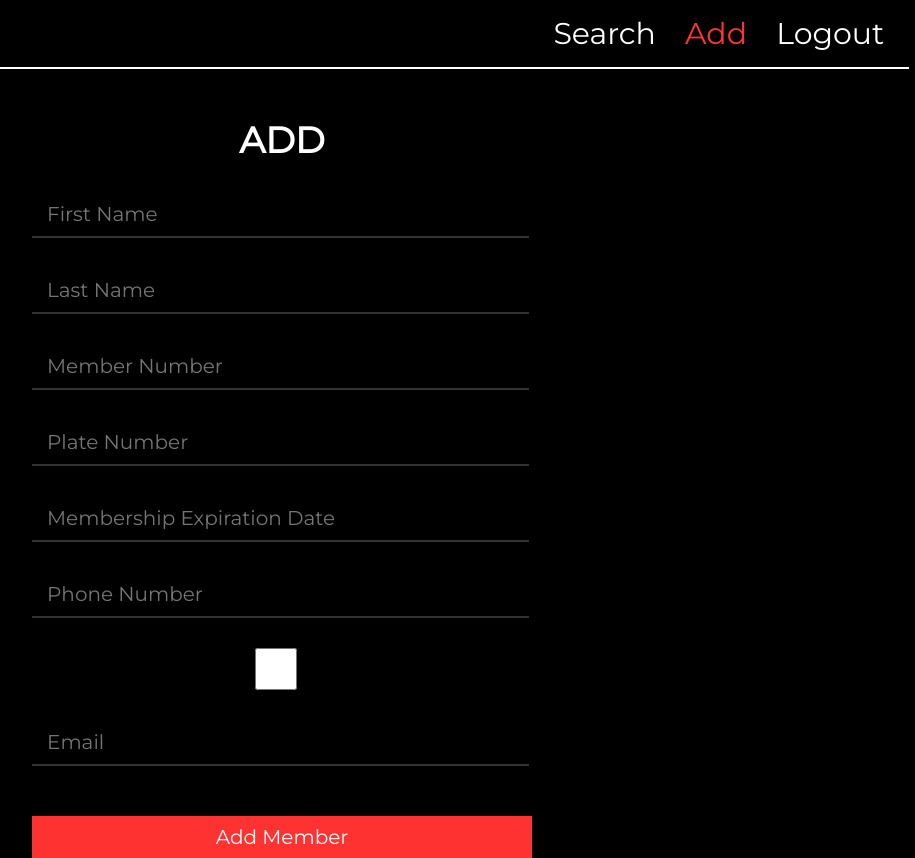
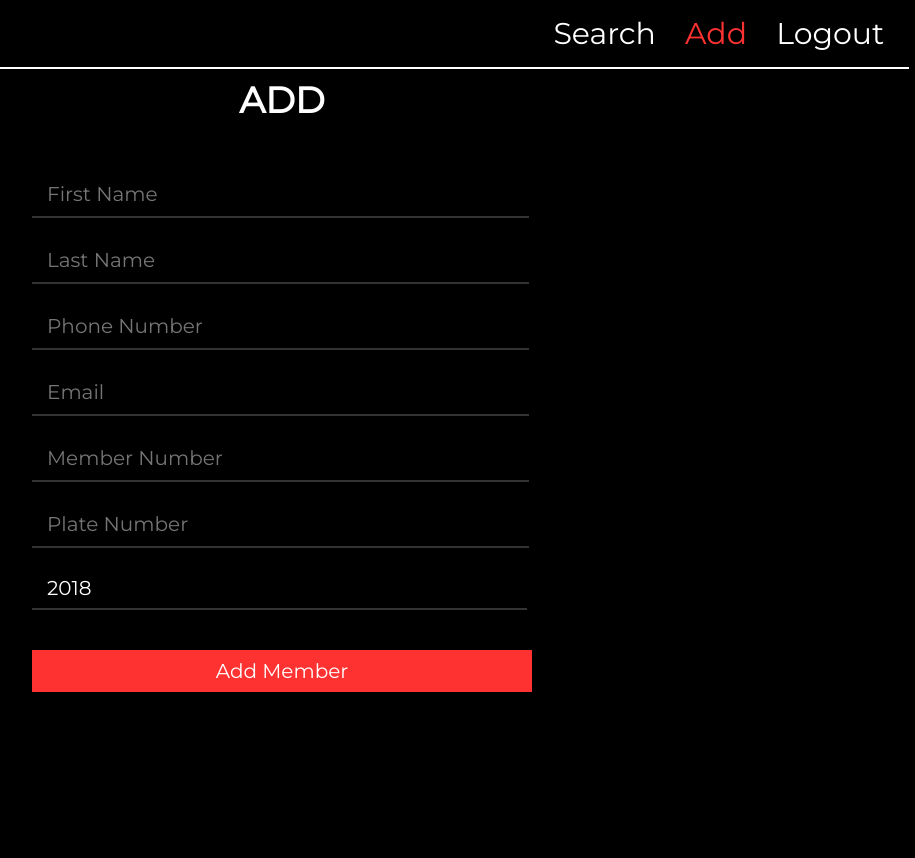
Before and after one commit to unitedideas/memberomra, a Django app: page /add in a window 1280 px wide. Shown: the whole page, without its empty margins (358-1273 px from the left). After the commit the page ends 692 px from the top, so only its background shows below. Run offline with Django 3.2, Linux system fonts and the light colour scheme; the visitor is signed in with stand-in values (Sample User, id 1); some libraries are stand-ins or nearby versions.

Commit message:
updated form attr to create placeholder add page errors added registered rideradmin forms excluded field model removed active, from model model added membership year view added form errors base css added form select to class

```diff
--- a/members/forms.py
+++ b/members/forms.py
@@ -26,3 +26,4 @@ class AddMemberForm(ModelForm):
     class Meta:
         model = Rider
         fields = '__all__'
+        exclude = ['expirationDate']
--- a/members/models.py
+++ b/members/models.py
@@ -2,20 +2,24 @@ from django.db import models
 import datetime
 
 YEAR_CHOICES = []
-for r in range(2010, (datetime.datetime.now().year + 5)):
+for r in range(2018, (datetime.datetime.now().year + 2)):
     YEAR_CHOICES.append((r, r))
 
 
 class Rider(models.Model):
     firstName = models.CharField('First Name', help_text='First Name', null=True, blank=True, max_length=120)
     lastName = models.CharField('Last Name', help_text='Last Name', null=True, blank=True, max_length=120)
+    phoneNumber = models.CharField('Phone Number', help_text='Phone Number', null=True, blank=True, max_length=13)
+    email = models.EmailField('Email', help_text='Email', null=True, blank=True, max_length=120)
     memberNumber = models.CharField('Member Number', help_text='Member Number', null=True, blank=True, max_length=120)
     plateNumber = models.CharField('Plate Number', help_text='Plate Number', null=True, blank=True, max_length=120)
-    expirationDate = models.DateField('Membership Expiration Date', help_text='Membership Expiration Date', null=True,
-                                      blank=True)
-    phoneNumber = models.CharField('Phone Number', help_text='Phone Number', null=True, blank=True, max_length=13)
-    active = models.BooleanField('Membership Active', help_text='Membership Active', )
-    email = models.EmailField('Email', help_text='Email', null=True, blank=True, max_length=120)
+    membershipYear = models.CharField('Membership Year', choices=YEAR_CHOICES, default='2018',
+                                      help_text='2018', null=True, blank=True, max_length=40)
+
+    # membershipYear = models.CharField('Membership Year', choices=YEAR_CHOICES, help_text='Membership Year', null=True,
+    #                                   blank=True, max_length=40)
+
+    # active = models.BooleanField('Membership Active', help_text='Membership Active', )
 
     class Meta:
         verbose_name = 'Rider'
@@ -26,7 +30,7 @@ class Rider(models.Model):
 
 
 class Year(models.Model):
-    year = models.IntegerField(choices=YEAR_CHOICES, unique=True, default=datetime.datetime.now().year)
+    year = models.IntegerField(choices=YEAR_CHOICES, default=datetime.datetime.now().year)
 
     class Meta:
         verbose_name = 'Year'
@@ -110,4 +114,4 @@ class Position(models.Model):
         verbose_name_plural = verbose_name
 
     def __str__(self):
-        return str(self.rider) + " - " + str(self.place) + " Place" + " " + str(self.value) + " points"
+        return str(self.rider) + " - " + str(self.place) + " Place"
--- a/members/templates/members/add.html
+++ b/members/templates/members/add.html
@@ -16,7 +16,7 @@
             {% csrf_token %}
             {#        {% include 'add_form.html' %}#}
             {% for field in form %}
-                {#                <p class="form-group">{{ field.label }}</p>#}
+                <p class="form-group">{{ field.errors }}</p>
                 <p class="form-group">{{ field }}</p>
             {% endfor %}
             <button type="submit">Add Member</button>
--- a/members/views.py
+++ b/members/views.py
@@ -3,7 +3,7 @@ from django.shortcuts import render
 from django.contrib.auth.decorators import login_required
 from members.forms import AddMemberForm
 from .models import *
-from django.http import JsonResponse, HttpResponseRedirect
+from django.http import JsonResponse, HttpResponseRedirect, HttpResponse
 import json
 
 
@@ -35,7 +35,8 @@ def add(request):
             return HttpResponseRedirect('/add')
         else:
             print('error')
-            render(request, 'members/add.html', {'form': form})
+            args = {'form': form, 'errors': form.errors}
+            return render(request, 'members/add.html', args)
     else:
         print('get method')
         form = AddMemberForm()
@@ -49,7 +50,7 @@ def member_search(request):
     if request is not None:
         search_results = Rider.objects.filter(firstName__contains=search_data["firstName"])
         search_results = search_results.filter(lastName__contains=search_data["lastName"])
-        search_results = search_results.filter(memberNumber__contains=search_data["memberNumber"])
+        search_results = search_results.filter(memberNumber__contains=search_data["memberNumber"]).order_by('lastName')
         search_results = serialize('json', search_results)
 
     return JsonResponse({"search_results": search_results})
--- a/static/memberomra/css/base.css
+++ b/static/memberomra/css/base.css
@@ -17,7 +17,7 @@ body {
 }
 
 .header_top_block {
-    height: 80px;
+    height: 40px;
     background-color: #000000;
     z-index: 5;
 }
@@ -161,9 +161,10 @@ button:visited {
 .left_half_container {
     width: 40%;
     float: left;
+    position: fixed;
 }
 
-.search-form input[type=text], input[type=email],input[type=checkbox], select {
+.search-form input[type=text], input[type=email], input[type=checkbox], select {
     border: none;
     border-bottom: 2px solid rgb(51, 51, 51);
     background-color: inherit;
@@ -201,20 +202,13 @@ button:visited {
 
 .form-group {
     text-align: center;
-    margin-bottom: 30px;
+    margin-bottom: 20px;
 }
 
 .selected_page {
     color: rgb(255, 50, 50)
 }
 
-.result-form {
-    width: 100%;
-    max-width: 500px;
-    display: inline-block;
-    height: 42px;
-    padding-left: 15px;
-}
 
 .result_block {
     padding: 5px;
@@ -226,8 +220,8 @@ button:visited {
 .result_group {
     display: flex;
     margin-bottom: 10px;
-    background-color:  rgb(31, 31, 31);
-    padding: 5px;
+    background-color: rgb(31, 31, 31);
+    padding: 2px;
 
 }
 
@@ -260,11 +254,15 @@ p {
 
 
 @keyframes fadein {
-    from { opacity: 0; }
-    to   { opacity: 1; }
+    from {
+        opacity: 0;
+    }
+    to {
+        opacity: 1;
+    }
 }
 
-.add-form input[type=text], select {
+.add-form input[type=text] {
     border: none;
     border-bottom: 2px solid rgb(51, 51, 51);
     background-color: inherit;
@@ -278,6 +276,24 @@ p {
     padding-left: 15px;
     color: #FFFFFF;
     font-weight: 100;
+}
+
+.add-form select {
+    border: none;
+    border-bottom: 2px solid rgb(51, 51, 51);
+    background-color: inherit;
+    display: block;
+    width: 99%;
+    text-align: left;
+    height: 42px;
+    max-width: 500px;
+    font-size: 20px;
+    font-family: Montserrat, sans-serif;
+    padding-left: 15px;
+    color: #FFFFFF;
+    font-weight: 100;
+    -webkit-appearance: none; /*Removes default chrome and safari style*/
+    -moz-appearance: none; /*Removes default style Firefox*/
 }
 
 .add-form {
```
Also changed, not shown: members/admin.py (+14 -3 lines).
